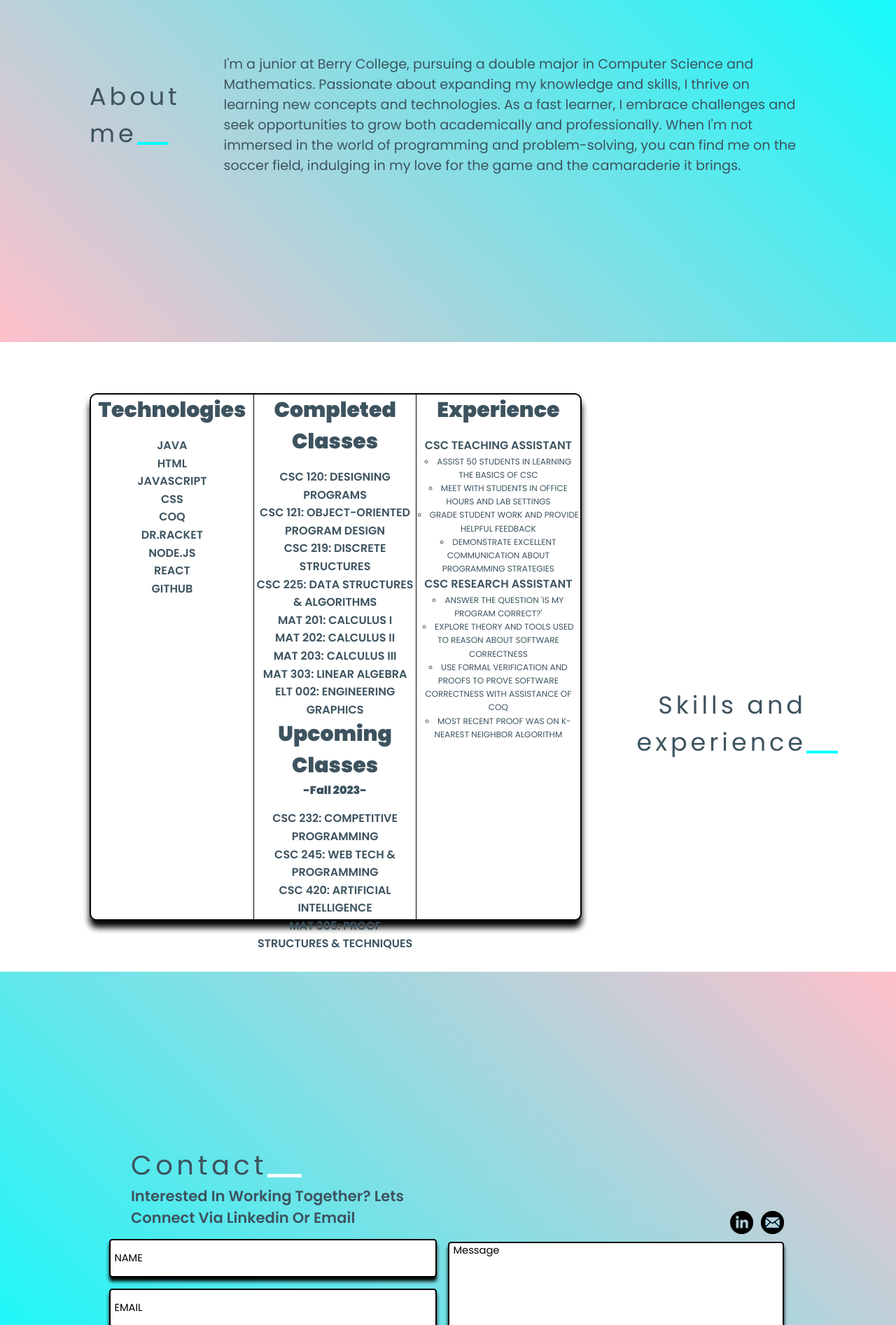
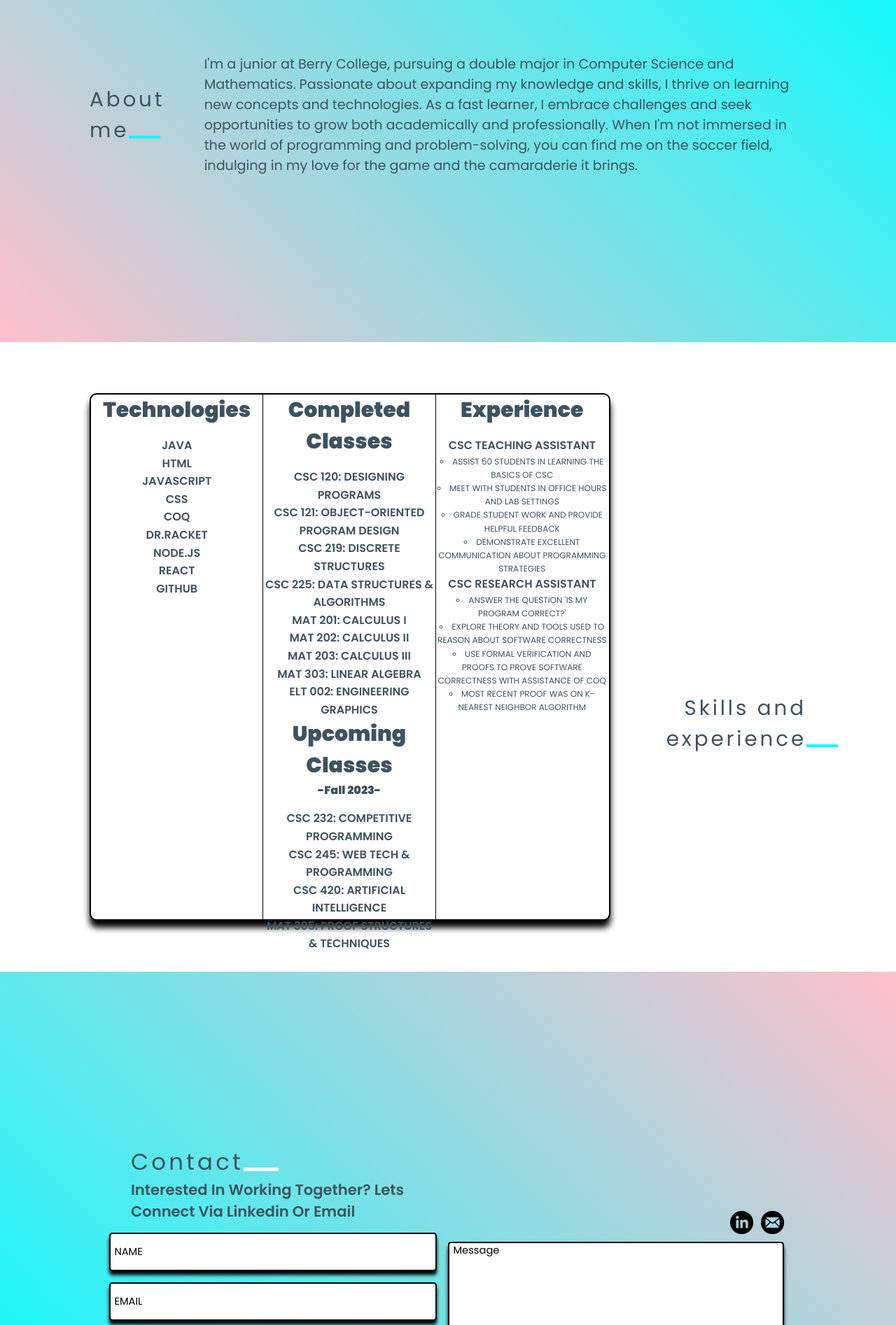
Before and after one commit to BernnyVelasquez/BernnyVelasquez.github.io, a plain HTML site: page index.html in a window 1280 px wide. Shown: the part 906-2800 px from the top of the page at 70% size. Drawn offline with nearby package versions, Linux system fonts and the light colour scheme.

Commit message:
Update index.css

```diff
--- a/index.css
+++ b/index.css
@@ -106,8 +106,8 @@
   text-align: right;
   display: block;
   position: relative;
-  font-size: 35px;
-  letter-spacing: 5px;
+  font-size: 2.3vw;
+  letter-spacing: .3vw;
   color: #3d535f;
   font-weight: normal;
   top: 100px;
@@ -181,8 +181,8 @@
 .topline-home{
   display: block;
   position: relative;
-  font-size: 35px;
-  letter-spacing: 5px;
+  font-size: 2.3vw;
+  letter-spacing: .3vw;
   color: #3d535f;
 }
 
@@ -212,8 +212,8 @@
 .topline-about{
   display: block;
   position: relative;
-  font-size: 35px;
-  letter-spacing: 5px;
+  font-size: 2.3vw;
+  letter-spacing: .3vw;
   color: #3d535f;
 }
 
@@ -443,8 +443,8 @@
   text-align: left;
   display: block;
   position: relative;
-  font-size: 35px;
-  letter-spacing: 5px;
+  font-size: 2.3vw;
+  letter-spacing: .3vw;
   color: #3d535f;
   font-weight: normal;
   top: 100px;
```
